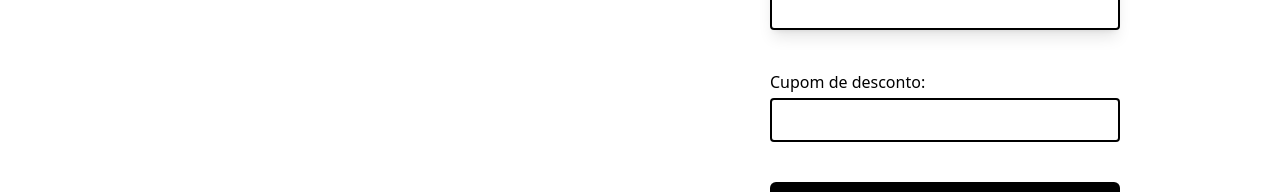
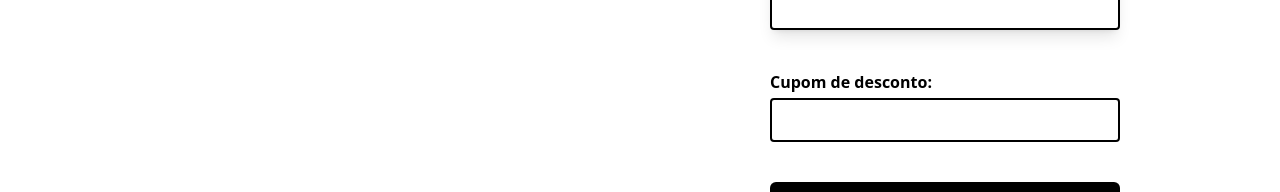
Before and after one commit to matcbv/povstore, a React (Vite) app: page /checkout in a window 1280 px wide. Shown: the part 598-790 px from the top of the page. Built offline with nearby package versions, Linux system fonts and the light colour scheme; no server answers.

Commit message:
Ajuste visual na listagem dos cartões do checkout

```diff
--- a/src/components/BagResume.jsx
+++ b/src/components/BagResume.jsx
@@ -31,11 +31,9 @@ export function BagResume(){
                     </div>
                 </div>
             </div>
-            <div>
-                <label className="flex flex-col gap-y-1">
-                    Cupom de desconto:
-                    <input type="text" className="p-2 border-2 border-black rounded" />
-                </label>
+            <div className="flex flex-col gap-y-1">
+                <label htmlFor="discount" className="font-bold">Cupom de desconto:</label>
+                <input type="text" name="discount" className="p-2 border-2 border-black rounded" />
             </div>
         </div>
     );
--- a/src/components/CheckoutCardList.jsx
+++ b/src/components/CheckoutCardList.jsx
@@ -1,15 +1,19 @@
-import { useContext } from "react"
+import { useContext, useState } from "react"
 import { PaymentContext } from "../contexts/PaymentProvider/context"
 import { CardIllustration } from "./CardIllustration";
 import { Link } from "react-router-dom";
 
 export function CheckoutCardList(){
     const [paymentState, ] = useContext(PaymentContext);
+    const [currentPaymentId, setCurrentPaymentId] = useState(null);
 
     if(paymentState.paymentMethods.length > 0){
         return (
             paymentState.paymentMethods.map(card => (
-                <div key={card.id}>
+                <div
+                    key={card.id}
+                    className={`rounded-lg cursor-pointer ring-red-600 ${card.id === currentPaymentId ? 'ring-2' : 'ring-0'}`}
+                    onClick={ () => setCurrentPaymentId(card.id) }>
                     <CardIllustration paymentData={card} />
                 </div>
             ))
```
